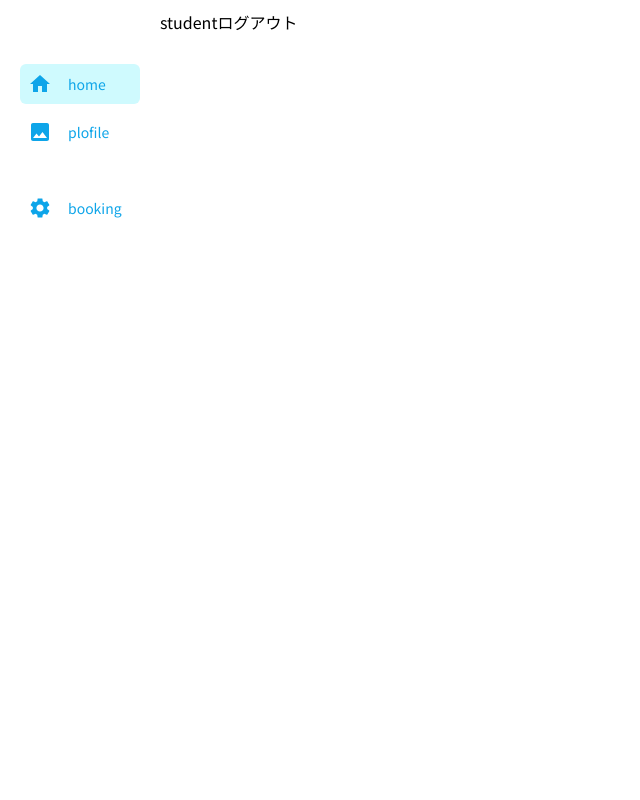
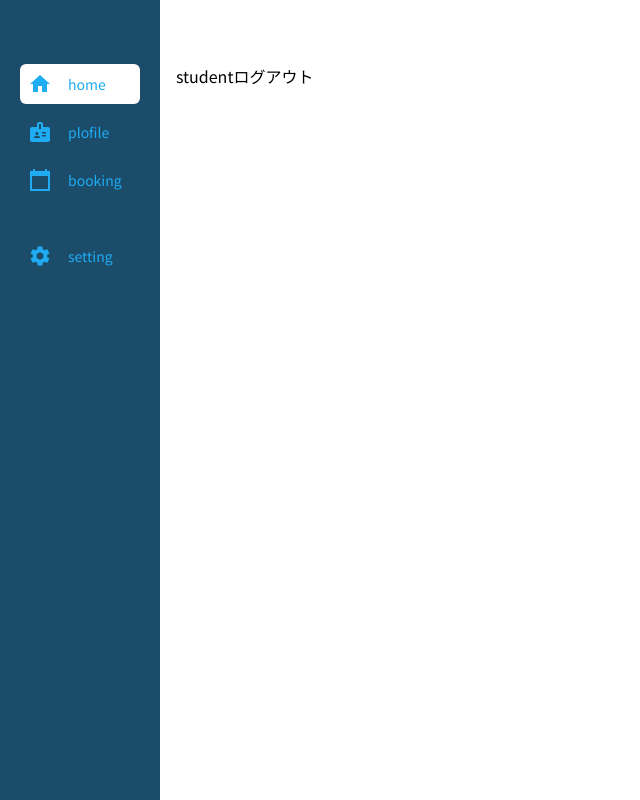
Before and after one commit to Aruche-code/kd-reserve, a Next.js app: page /student in a window 1280 px wide. Shown: the whole page, without its empty margins (0-640 px from the left). Built offline with nearby package versions, Linux system fonts and the light colour scheme.

Commit message:
デザイン修正

```diff
--- a/app/(root)/student/layout.tsx
+++ b/app/(root)/student/layout.tsx
@@ -9,7 +9,7 @@ export default function StudentLayout({
     <div className="flex flex-col h-screen">
       <div className="flex flex-1 overflow-hidden">
         <Sidebar />
-        <div className="flex flex-col flex-1 py-2.5 pr-4 overflow-auto">
+        <div className="flex flex-col flex-1 py-16 px-4 overflow-auto">
           {/* <main className="flex-1 container max-w-screen-xl mx-auto py-4 px-4 "> */}
           {children}
           {/* </main> */}
--- a/app/components/sidebar/StudentSidebar.tsx
+++ b/app/components/sidebar/StudentSidebar.tsx
@@ -4,7 +4,8 @@ import { useState } from "react";
 import Link from "next/link";
 import { usePathname } from "next/navigation";
 import HomeIcon from "@mui/icons-material/Home";
-import InsertPhotoIcon from "@mui/icons-material/InsertPhoto";
+import BadgeIcon from "@mui/icons-material/Badge";
+import CalendarTodaySharpIcon from "@mui/icons-material/CalendarTodaySharp";
 import SettingsIcon from "@mui/icons-material/Settings";
 
 const Sidebar = () => {
@@ -15,14 +16,20 @@ const Sidebar = () => {
     { title: "home", icon: <HomeIcon />, link: "/student", gap: false },
     {
       title: "plofile",
-      icon: <InsertPhotoIcon />, //適切なアイコンに変えてください
-      link: "/student/plofile",
+      icon: <BadgeIcon />, //適切なアイコンに変えてください
+      link: "/student/profile",
       gap: false,
     },
     {
       title: "booking",
+      icon: <CalendarTodaySharpIcon />, //適切なアイコンに変えてください
+      link: "/student/booking",
+      gap: false,
+    },
+    {
+      title: "setting",
       icon: <SettingsIcon />, //適切なアイコンに変えてください
-      link: "/student/booking",
+      link: "/student/setting",
       gap: true,
     },
   ];
@@ -33,7 +40,7 @@ const Sidebar = () => {
         <div
           className={`${
             open ? "w-40" : "w-20"
-          } h-screen p-5 pt-8 relative duration-300`}
+          } h-screen p-5 pt-8 relative duration-300 bg-kd-sub2-cl`}
           onMouseEnter={() => setOpen(true)}
           onMouseLeave={() => setOpen(false)}
         >
@@ -41,9 +48,9 @@ const Sidebar = () => {
             {Menus.map((menu, index) => (
               <Link href={menu.link} key={index}>
                 <li
-                  className={`flex rounded-md p-2 cursor-pointer hover:bg-cyan-100 text-sky-500 text-sm items-center gap-x-4
+                  className={`flex rounded-md p-2 cursor-pointer hover:bg-white text-kd-button-cl text-sm items-center gap-x-4
                   ${menu.gap ? "mt-9" : "mt-2"}
-                  ${pathname === menu.link && "bg-cyan-100"}`}
+                  ${pathname === menu.link && " bg-white"}`}
                 >
                   {menu.icon}
                   <span
```
